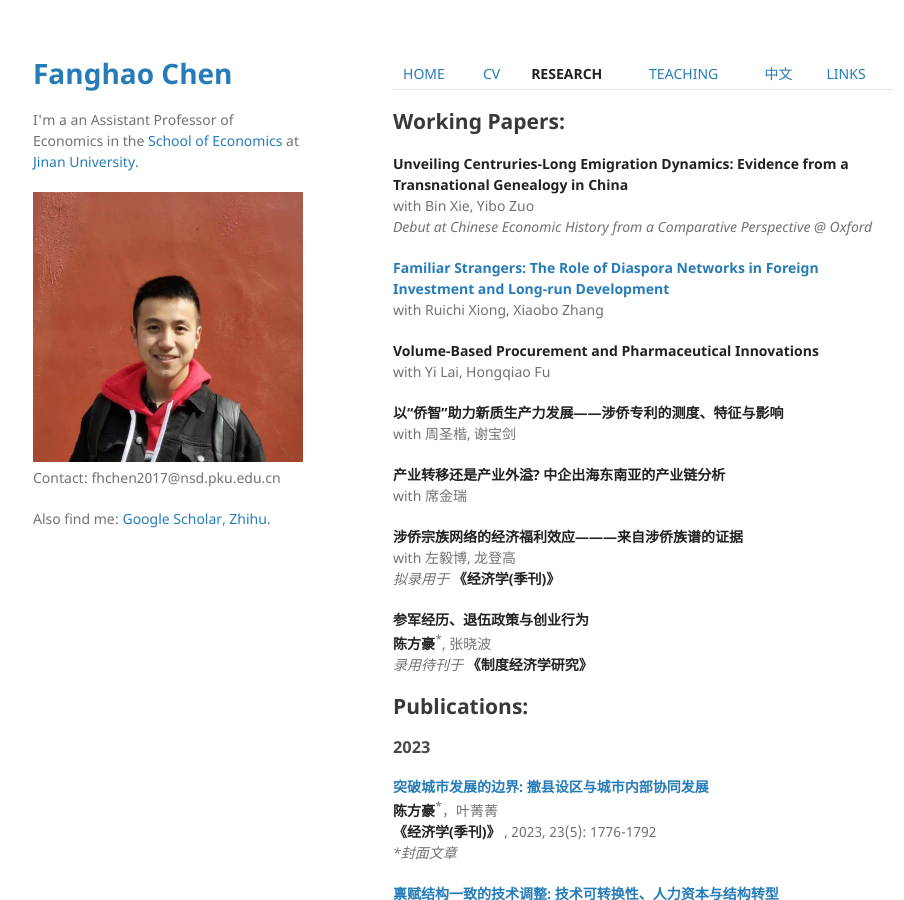
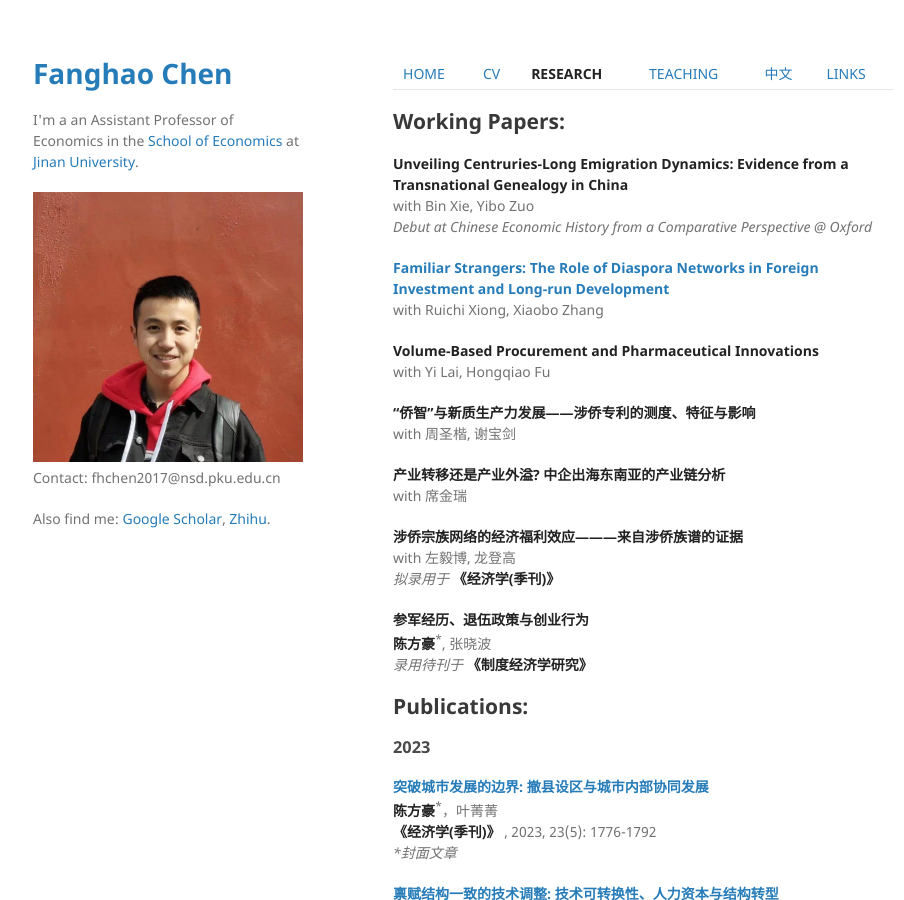
Before and after one commit to FanghaoChen/homepage, a Jekyll site: the page built from research.md, in a window 1280 px wide and 900 px high. Shown: the whole window, without its empty margins (177-1081 px from the left). Built offline with Jekyll 4.4.1, drawn with Linux system fonts in a browser that asks for light colours.

Commit message:
Update research.md

```diff
--- a/research.md
+++ b/research.md
@@ -16,7 +16,7 @@ with Ruichi Xiong, Xiaobo Zhang
 **Volume-Based Procurement and Pharmaceutical Innovations** <br/>
 with Yi Lai, Hongqiao Fu
 
- **以“侨智”助力新质生产力发展——涉侨专利的测度、特征与影响** <br/>
+ **“侨智”与新质生产力发展——涉侨专利的测度、特征与影响** <br/>
 with 周圣楷, 谢宝剑 <br/>
 
 **产业转移还是产业外溢? 中企出海东南亚的产业链分析** <br/>
```
